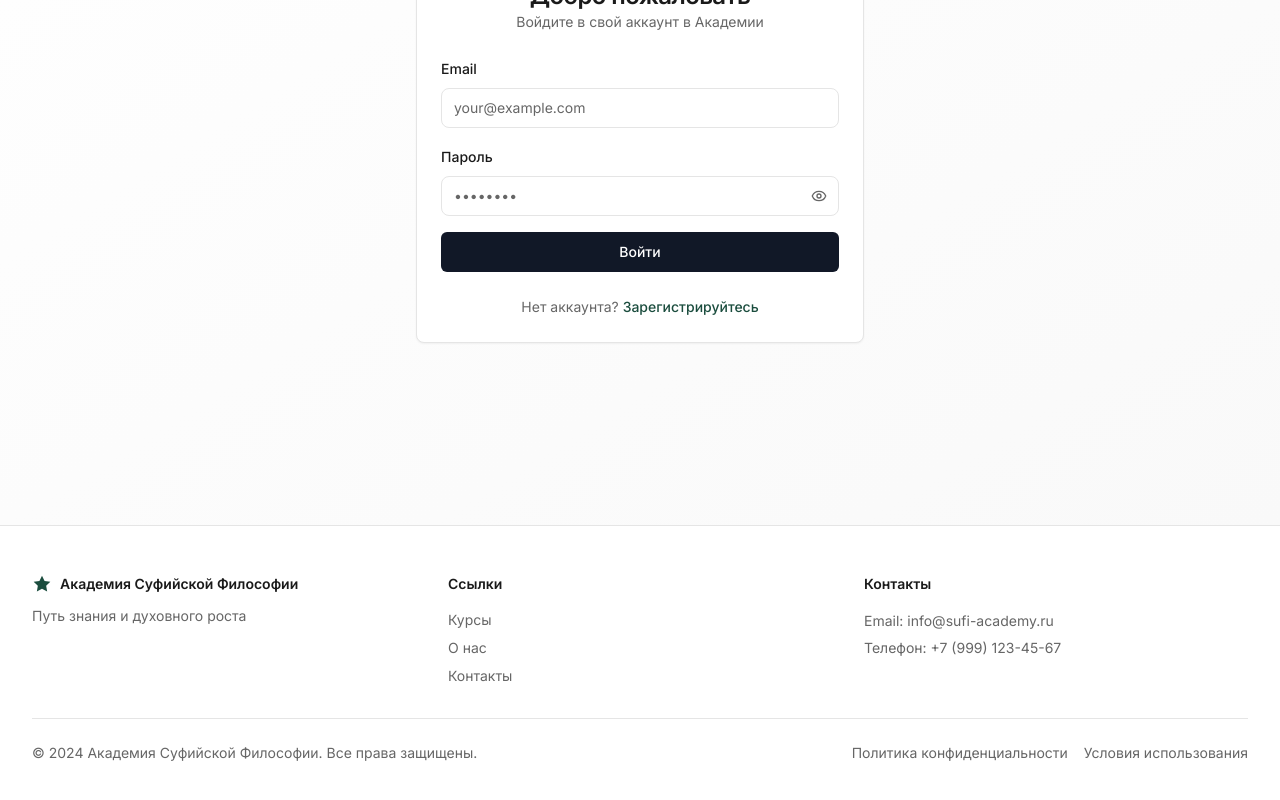
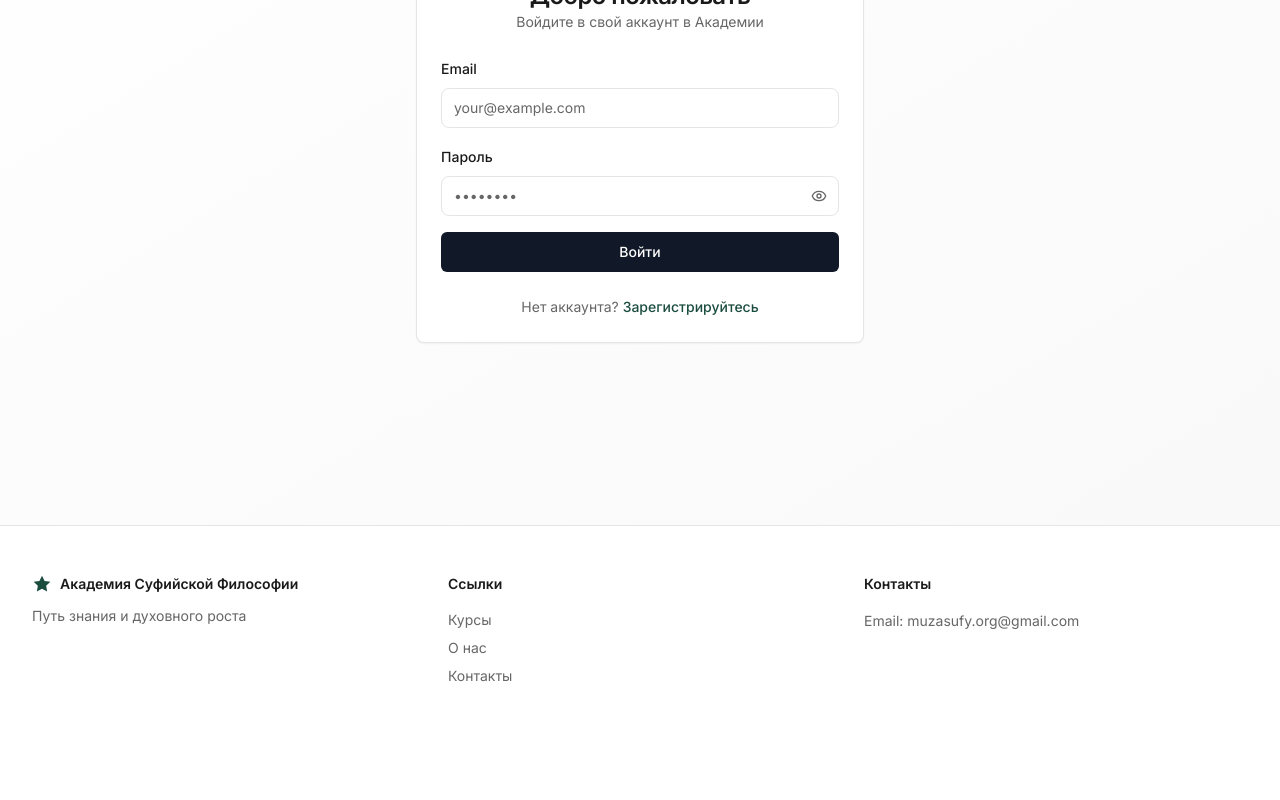
Before and after one commit to minasovhalust-web/sufi-academy, a Next.js app in the folder frontend/: page /auth/login in a window 1280 px wide. Shown: the part 340-1140 px from the top of the page. After the commit the page ends 1106 px from the top, so only its background shows below. Built offline with nearby package versions, Linux system fonts and the light colour scheme.

Commit message:
Fix footer, course editor and image upload

```diff
--- a/frontend/src/app/teacher/courses/[id]/page.tsx
+++ b/frontend/src/app/teacher/courses/[id]/page.tsx
@@ -24,7 +24,7 @@ import {
   useInvalidateVideos,
   readMediaDuration,
 } from '@/hooks/api/useVideos'
-import { videosApi, apiClient, liveApi, scheduleApi, courseRosterApi, progressApi } from '@/lib/api'
+import { videosApi, apiClient, liveApi, scheduleApi, courseRosterApi, progressApi, storageApi, coursesApi } from '@/lib/api'
 import type { CourseModule, Lesson, Material, Video, ScheduledLesson, StudentProgressItem } from '@/types'
 import { getCountryLabel } from '@/lib/countries'
 import { Button } from '@/components/ui/button'
@@ -947,28 +947,24 @@ export default function TeacherCourseManagePage({
     }
     setUploadingCover(true)
     try {
-      const form = new FormData()
-      form.append('file', file)
-      const res = await apiClient.post(`/courses/${courseId}/image`, form)
-      // Backend wraps response: { success, data: { imageUrl }, timestamp }
-      const newImageUrl: string = res.data?.data?.imageUrl ?? res.data?.imageUrl
+      // Step 1: upload file to storage and get back a public URL.
+      const uploadRes = await storageApi.upload(file)
+      const { url } = uploadRes.data.data as { url: string; key: string; name: string; mimeType: string; size: number }
+      if (!url) throw new Error('Не удалось получить URL загруженного файла')
 
-      // 1. Immediately patch the cached course so the image renders without
-      //    waiting for a full refetch (important: refetch may still return
-      //    stale data if the server hasn't restarted with the new schema).
-      if (newImageUrl) {
-        queryClient.setQueryData(['courses', courseId], (old: any) =>
-          old ? { ...old, imageUrl: newImageUrl } : old,
-        )
-      }
+      // Step 2: persist imageUrl on the course via PATCH /courses/:id.
+      await coursesApi.update(courseId, { imageUrl: url })
 
-      // 2. Invalidate so React Query does a background refetch — once the
-      //    backend is fully restarted it will return imageUrl natively.
+      // Step 3: optimistically update the React Query cache so the image
+      //         appears immediately without waiting for a full refetch.
+      queryClient.setQueryData(['courses', courseId], (old: any) =>
+        old ? { ...old, imageUrl: url } : old,
+      )
       queryClient.invalidateQueries({ queryKey: ['courses', courseId] })
 
       toast.success('Обложка обновлена')
     } catch (err: any) {
-      toast.error(err.response?.data?.message ?? 'Ошибка загрузки обложки')
+      toast.error(err.response?.data?.message ?? err.message ?? 'Ошибка загрузки обложки')
     } finally {
       setUploadingCover(false)
       if (coverInputRef.current) coverInputRef.current.value = ''
--- a/frontend/src/components/layout/Footer.tsx
+++ b/frontend/src/components/layout/Footer.tsx
@@ -53,29 +53,8 @@ export function Footer() {
           <div className="flex flex-col gap-4">
             <h4 className="font-semibold text-sm">Контакты</h4>
             <div className="text-sm text-[var(--color-text-secondary)] space-y-1">
-              <p>Email: info@sufi-academy.ru</p>
-              <p>Телефон: +7 (999) 123-45-67</p>
+              <p>Email: muzasufy.org@gmail.com</p>
             </div>
-          </div>
-        </div>
-
-        <div className="border-t border-[var(--color-border)] pt-6 flex flex-col md:flex-row justify-between items-center">
-          <p className="text-sm text-[var(--color-text-secondary)]">
-            © 2024 Академия Суфийской Философии. Все права защищены.
-          </p>
-          <div className="flex gap-4 mt-4 md:mt-0">
-            <Link
-              href="/"
-              className="text-sm text-[var(--color-text-secondary)] hover:text-[var(--color-primary)] transition-colors"
-            >
-              Политика конфиденциальности
-            </Link>
-            <Link
-              href="/"
-              className="text-sm text-[var(--color-text-secondary)] hover:text-[var(--color-primary)] transition-colors"
-            >
-              Условия использования
-            </Link>
           </div>
         </div>
       </div>
```
Also changed, not shown: 1 other file (tests, documents, lock files or other folders).
